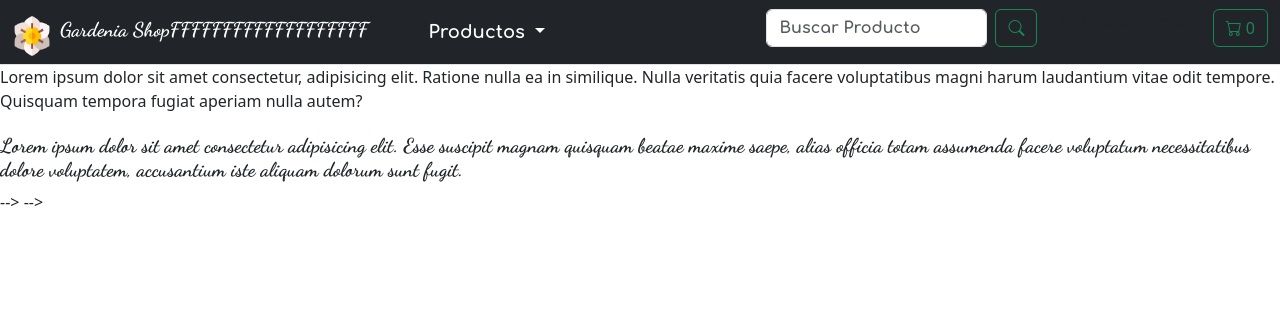
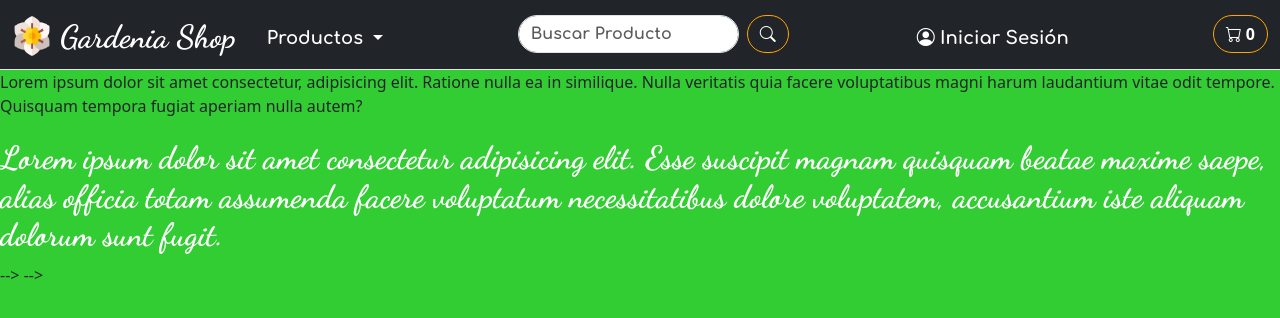
Before and after one commit to Gionara/GardeniaShopWeb, a Django app: page /shopWeb/index in a window 1280 px wide. Shown: the top 318 px of the page. Run offline with Django 5.2, Linux system fonts and the light colour scheme; some web fonts are replaced.

Commit message:
navbar template y style.css

```diff
--- a/shopWeb/static/css/style.css
+++ b/shopWeb/static/css/style.css
@@ -10,7 +10,6 @@
     --color-black: #000000;
 }
 
-body{background-color: #32CD32;}
 .museomoderno-font {
     font-family: "MuseoModerno", sans-serif;
     font-optical-sizing: auto;
@@ -182,3 +181,24 @@ a:hover {
     padding: 20px;
     overflow-y: auto;
 }
+
+
+
+.offcanvas.show .offcanvas-body .nav-item,
+.offcanvas.show .offcanvas-body #singin,
+.offcanvas.show .offcanvas-body form {
+    padding-left: 0;
+    margin-left: 0%;
+    align-items: start;
+    justify-content: start;
+    margin-bottom: 20px;
+}
+
+.offcanvas.show .carrito-button{
+    width: 100%;
+    justify-content: center;
+}
+
+body {
+    background-color: #32CD32;
+}
--- a/shopWeb/templates/shopWeb/layouts/base.html
+++ b/shopWeb/templates/shopWeb/layouts/base.html
@@ -5,6 +5,7 @@
         <title>{% block title %}{% endblock %}</title>
         <link rel="stylesheet" type="text/css" href="{% static 'css/style.css' %}">
         <base href="/">
+        <link rel="icon" href="{% static 'img/logo/logo_outline.png' %}" type="image/x-icon">
         <link href="https://cdn.jsdelivr.net/npm/bootstrap@5.3.3/dist/css/bootstrap.min.css" rel="stylesheet" integrity="sha384-QWTKZyjpPEjISv5WaRU9OFeRpok6YctnYmDr5pNlyT2bRjXh0JMhjY6hW+ALEwIH" crossorigin="anonymous">
         <link rel="stylesheet" href="https://cdn.jsdelivr.net/npm/bootstrap-icons@1.11.3/font/bootstrap-icons.min.css">
 
--- a/shopWeb/templates/shopWeb/layouts/navbar.html
+++ b/shopWeb/templates/shopWeb/layouts/navbar.html
@@ -1,10 +1,13 @@
+{% load static %}
+<link rel="stylesheet" type="text/css" href="{% static 'css/style.css' %}">
+
 <!-- NAVBAR-->
-<nav class="navbar navbar-dark navbar-expand-md bg-dark sticky-top border-bottom">
+<nav class="navbar navbar-dark navbar-expand-lg bg-dark sticky-top border-bottom pb-0">
     <div class="container-fluid d-flex align-items-center justify-content-between">
         <div class="d-flex align-items-start">
-                <img src="static/img/logo/logo_color.png" alt="logo color" width="40" class="me-2 mt-2">
+            <img src=" {% static 'img/logo/logo_color.png' %}" alt="logo color" width="40" class="me-2 mt-2">
             <a class="navbar-brand dancing-script-font" href="#INDEX">
-                    <h5>Gardenia ShopFFFFFFFFFFFFFFFFFFF</h5>
+                <h5>Gardenia Shop</h5>
             </a>
         </div>
         <button class="navbar-toggler border-white" type="button" data-bs-toggle="offcanvas" data-bs-target="#offcanvas" aria-controls="offcanvas" aria-label="Toggle navigation">
@@ -13,21 +16,21 @@
         <div class="offcanvas  bg-dark offcanvas-end flex-column" id="offcanvas" aria-labelledby="offcanvasLabel">
             <div class="offcanvas-header justify-content-between">
                 <div class="d-flex align-items-start">
-                        <img src="static/img/logo/logo_color.png" alt="logo color" width="40" class="me-2 mt-2">
+                    <img src=" {% static 'img/logo/logo_color.png' %}" alt="logo color" width="40" class="me-2 mt-2">
                     <h5 class="dancing-script-font">Gardenia Shop</h5>
                 </div>
-                    <button type="button" class="btn-close  border border-white" data-bs-dismiss="offcanvas" aria-label="Close"></button>
+                <button type="button" class="btn-close  bg-light border-white" data-bs-dismiss="offcanvas" aria-label="Close"></button>
             </div>
 
             <div class="offcanvas-body   justify-content-start align-items-start">
-                    <ul class="navbar-nav me-auto d-flex flex-column flex-sm-row flex-grow-1 align-items-center">
-                        <li class="nav-item dropdown me-4 ">
+                <ul class="navbar-nav me-auto  d-flex flex-column flex-lg-row flex-grow-1 align-items-start justify-content-between">
+                    <li class="nav-item dropdown ">
                         <a class="nav-link dropdown-toggle comfortaa-font" href="#PRODUCTOS" id="navbarDropdownMenuLink1" role="button" data-bs-toggle="dropdown" aria-expanded="false">
                             Productos
                         </a>
                         <ul class="dropdown-menu dropdown-large" aria-labelledby="navbarDropdownMenuLink1">
                             <div class="row g-2  mb-3">
-                                    <div class="col-lg-4 col-md-6 col-sm-12 mb-3">
+                                <div class="col-lg-4 col-md-12  mb-3">
                                     <span class="dropdown-header">
                                         <a href="#CAT_HERRAMIENTAS">Herramientas</a>
                                     </span>
@@ -35,7 +38,7 @@
                                     <a class="dropdown-item" href="#PALAS">Palas</a>
                                     <a class="dropdown-item" href="#OTRAS_HERRAMIENTAS">Otras Herramientas</a>
                                 </div>
-                                    <div class="col-lg-4 col-md-6 col-sm-12 mb-3">
+                                <div class="col-lg-4 col-md-12 mb-3">
                                     <span class="dropdown-header">
                                         <a href="#CAT_PLANTAS_SEMIILAS">Plantas y Semillas</a>
                                     </span>
@@ -43,7 +46,7 @@
                                     <a class="dropdown-item" href="#PLANTAS_ARBOLES">Plantas y Árboles</a>
                                     <a class="dropdown-item" href="#HUERTO">Huerto</a>
                                 </div>
-                                    <div class="col-lg-4 col-md-6 col-sm-12 mb-3">
+                                <div class="col-lg-4 col-md-12 mb-3">
                                     <span class="dropdown-header">
                                         <a href="#CAT_INSUMOS">Insumos</a>
                                     </span>
@@ -56,20 +59,21 @@
                             </div>
                         </ul>
                     </li>
-                    </ul>
-                    <form class="d-flex me-4" role="search">
+
+                <form class="d-flex " role="search">
                     <input type="text" class="form-control me-2" placeholder="Buscar Producto">
                     <button type="submit" class="btn btn-outline-success">
                         <i class="bi bi-search"></i>
                     </button>
                 </form>
-                    <a class="nav-link comfortaa-font" href="#" data-bs-toggle="modal" data-bs-target="#modalSignin">
-                        <i class="bi bi-person-circle"></i> Iniciar Sesión
+                <a class="nav-link comfortaa-font" id="singin" href="#" data-bs-toggle="modal" data-bs-target="#modalSignin">
+                    <i class="bi bi-person-circle"  ></i> Iniciar Sesión
                 </a>
-                    <button class="btn btn-outline-success ms-3" type="button" data-bs-toggle="offcanvas" data-bs-target="#carrito-offcanvas" aria-controls="offcanvasCarrito">
+                <button class="btn btn-outline-success ms-3 carrito-button" type="button" data-bs-toggle="offcanvas" data-bs-target="#carrito-offcanvas" aria-controls="offcanvasCarrito">
                     <i class="bi bi-cart"></i>
                     <span id="carrito-icono">0</span>
                 </button>
+                </ul>
             </div>
         </div>
     </div>
--- a/webGardenia/settings.py
+++ b/webGardenia/settings.py
@@ -119,7 +119,7 @@ USE_TZ = True
 # https://docs.djangoproject.com/en/5.0/howto/static-files/
 
 STATIC_URL = '/static/'
-STATICFILES_DIRS = [os.path.join(BASE_DIR, 'static')]
+STATICFILES_DIRS = [os.path.join(BASE_DIR, 'shopWeb/static')]
 
 # Default primary key field type
 # https://docs.djangoproject.com/en/5.0/ref/settings/#default-auto-field
```
Lines whose indentation alone changed are shown as unchanged.
